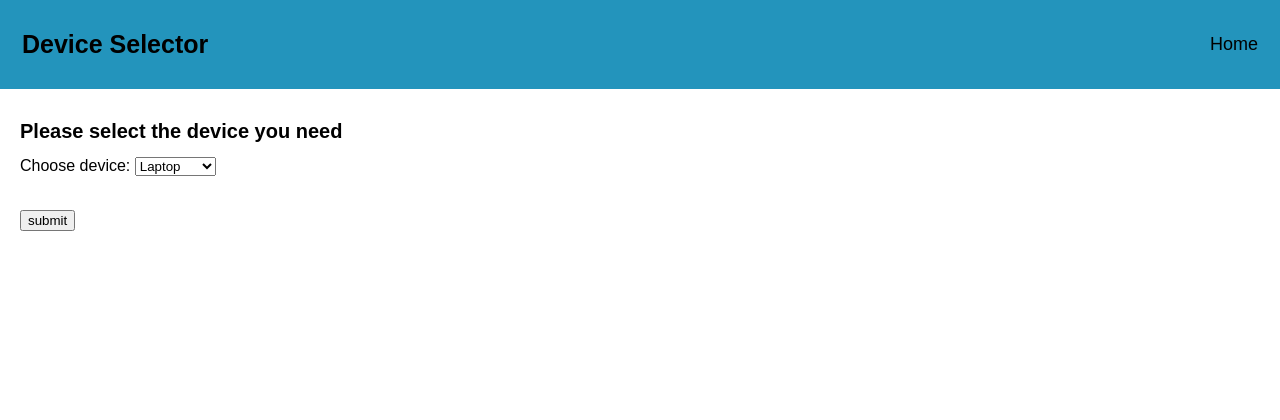
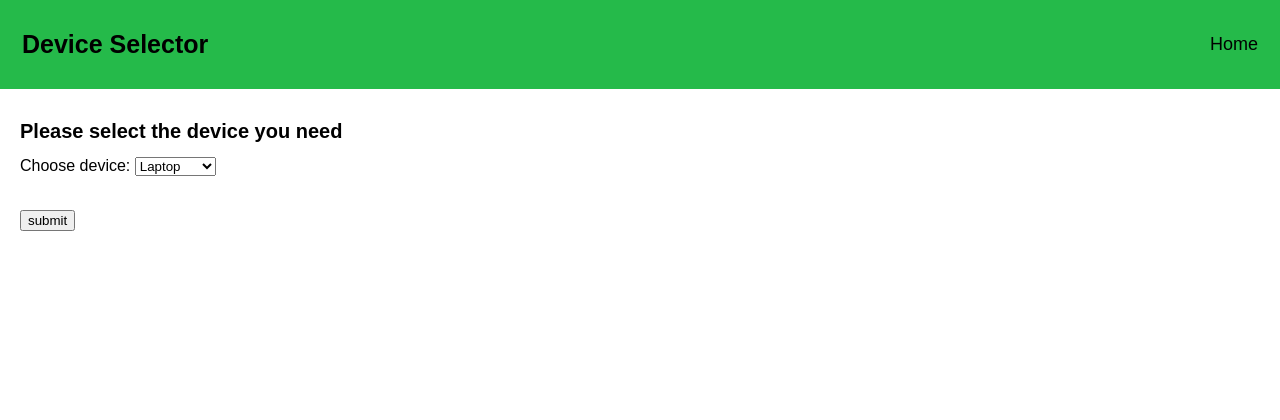
Before and after one commit to Railrnem/Lernfeld2, a Flask app: page / in a window 1280 px wide. Shown: the top 420 px of the page. Run offline with Flask 3, Linux system fonts and the light colour scheme.

Commit message:
changed header color

```diff
--- a/templates/layout.html
+++ b/templates/layout.html
@@ -15,7 +15,7 @@
 
             .header {
                 overflow: hidden;
-                background-color:#2394bc;
+                background-color:#25ba4a;
                 padding: 20px 10px;
             }
 
```
